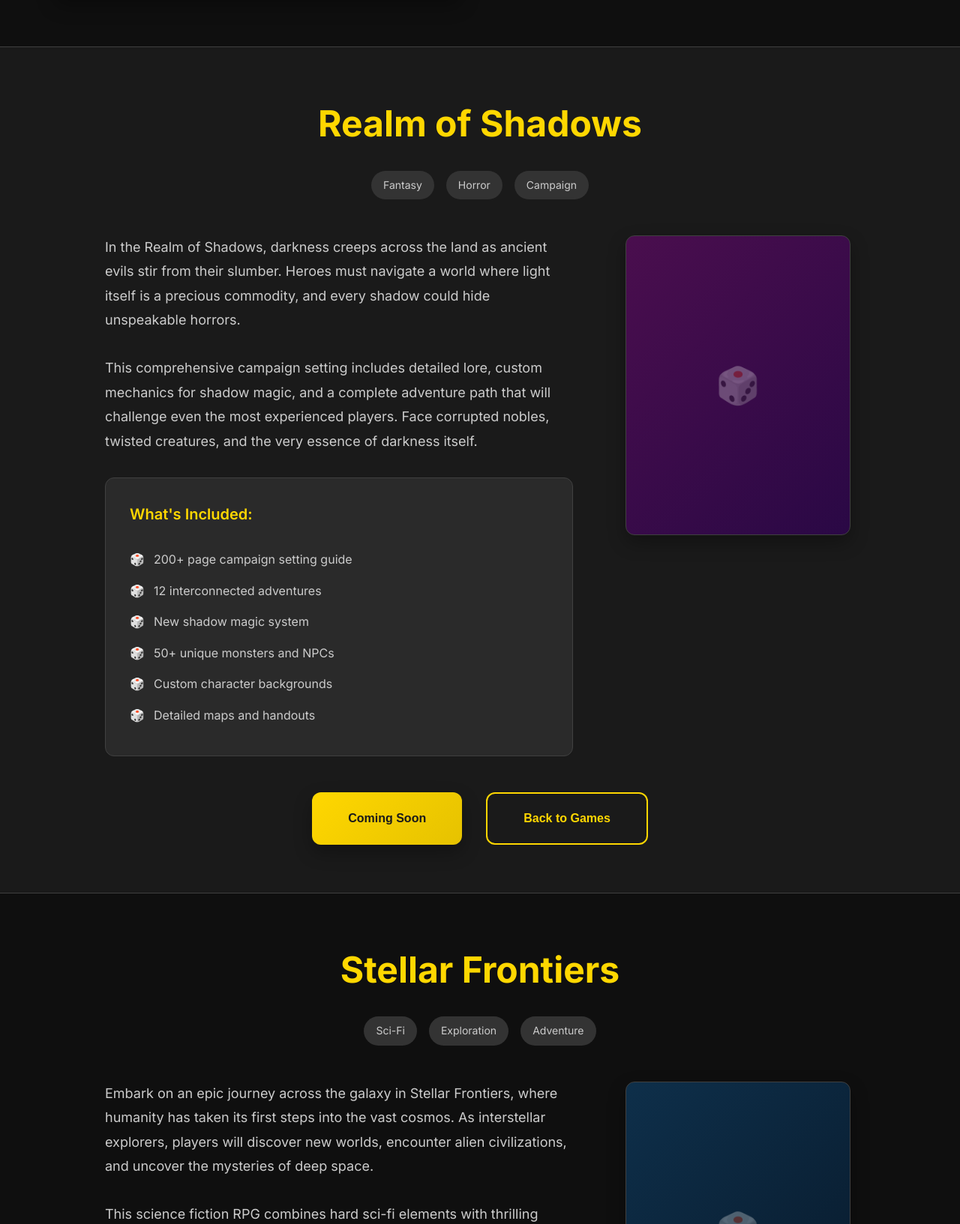
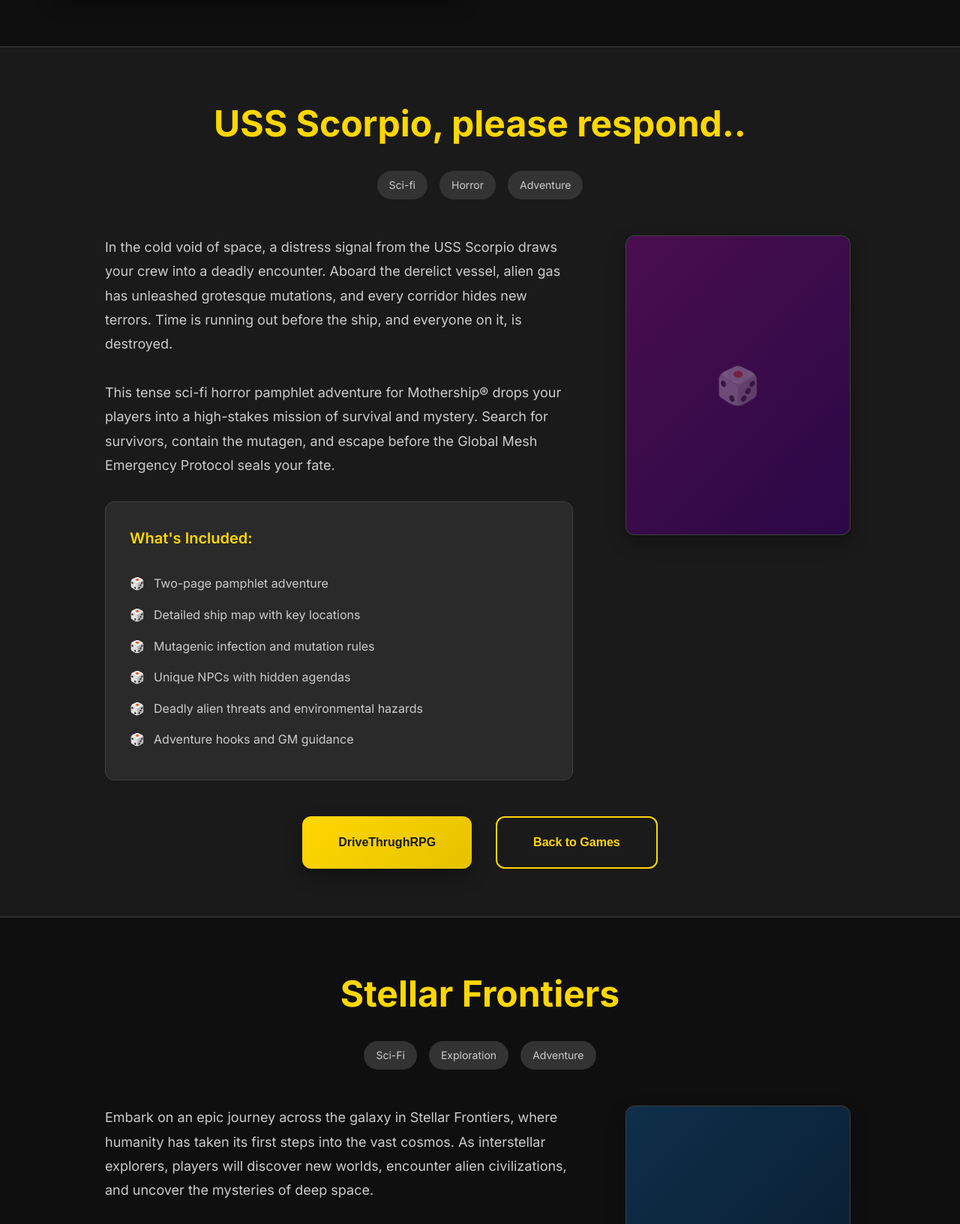
Before and after one commit to rektifier/YellowGoatGames, a plain HTML site: page index.html in a window 1280 px wide. Shown: the part 2161-3794 px from the top of the page at 75% size. Drawn offline with Linux system fonts and the light colour scheme.

Commit message:
Added USS Scorpio

```diff
--- a/index.html
+++ b/index.html
@@ -65,14 +65,14 @@
                             <div class="placeholder-image fantasy"></div>
                         </div>
                         <div class="card-content">
-                            <h3 class="card-title">Realm of Shadows</h3>
-                            <p class="card-description">A dark fantasy adventure where heroes confront ancient evils in a world teetering on the edge of oblivion.</p>
+                            <h3 class="card-title">USS Scorpio, please respond..</h3>
+                            <p class="card-description">A sci-fi horror adventure where survivors face alien mutations aboard a derelict ship adrift in deep space.</p>
                             <div class="card-tags">
-                                <span class="tag">Fantasy</span>
+                                <span class="tag">Sci-fi</span>
                                 <span class="tag">Horror</span>
-                                <span class="tag">Campaign</span>
+                                <span class="tag">Adventure</span>
                             </div>
-                            <button class="card-button" onclick="scrollToSection('realm-of-shadows')">Learn More</button>
+                            <button class="card-button" onclick="scrollToSection('uss-scorpio')">Learn More</button>
                         </div>
                     </div>
 
@@ -111,38 +111,38 @@
             </div>
         </section>
 
-        <section id="realm-of-shadows" class="game-detail-section">
+        <section id="uss-scorpio" class="game-detail-section">
             <div class="container">
                 <div class="game-detail-content">
                     <div class="game-detail-header">
-                        <h2 class="game-detail-title">Realm of Shadows</h2>
+                        <h2 class="game-detail-title">USS Scorpio, please respond..</h2>
                         <div class="game-detail-tags">
-                            <span class="tag">Fantasy</span>
+                            <span class="tag">Sci-fi</span>
                             <span class="tag">Horror</span>
-                            <span class="tag">Campaign</span>
+                            <span class="tag">Adventure</span>
                         </div>
                     </div>
                     <div class="game-detail-body">
                         <div class="game-detail-text">
                     <p class="game-detail-description">
-                                In the Realm of Shadows, darkness creeps across the land as ancient evils stir from their slumber.
-                                Heroes must navigate a world where light itself is a precious commodity, and every shadow could
-                                hide unspeakable horrors.
+                            In the cold void of space, a distress signal from the USS Scorpio draws your crew into a deadly encounter.
+                            Aboard the derelict vessel, alien gas has unleashed grotesque mutations, and every corridor hides new
+                            terrors. Time is running out before the ship, and everyone on it, is destroyed.
                         </p>
                         <p class="game-detail-description">
-                                This comprehensive campaign setting includes detailed lore, custom mechanics for shadow magic,
-                                and a complete adventure path that will challenge even the most experienced players. Face
-                                corrupted nobles, twisted creatures, and the very essence of darkness itself.
+                            This tense sci-fi horror pamphlet adventure for Mothership® drops your players into a high-stakes mission
+                            of survival and mystery. Search for survivors, contain the mutagen, and escape before the Global Mesh
+                            Emergency Protocol seals your fate.
                         </p>
                         <div class="game-features">
                             <h4>What's Included:</h4>
                             <ul>
-                                    <li>200+ page campaign setting guide</li>
-                                    <li>12 interconnected adventures</li>
-                                    <li>New shadow magic system</li>
-                                    <li>50+ unique monsters and NPCs</li>
-                                    <li>Custom character backgrounds</li>
-                                    <li>Detailed maps and handouts</li>
+                                <li>Two-page pamphlet adventure</li>
+                                <li>Detailed ship map with key locations</li>
+                                <li>Mutagenic infection and mutation rules</li>
+                                <li>Unique NPCs with hidden agendas</li>
+                                <li>Deadly alien threats and environmental hazards</li>
+                                <li>Adventure hooks and GM guidance</li>
                             </ul>
                         </div>
                         </div>
@@ -151,7 +151,7 @@
                         </div>
                     </div>
                     <div class="game-detail-footer">
-                        <button class="btn btn-primary">Coming Soon</button>
+                        <button class="btn btn-primary">DriveThrughRPG</button>
                         <button class="btn btn-secondary" onclick="scrollToSection('games')">Back to Games</button>
                     </div>
                 </div>
@@ -258,15 +258,15 @@
                     <div class="about-text">
                         <h2 class="section-title">About Yellow Goat Games</h2>
                         <p class="about-description">
-                            We are passionate creators dedicated to crafting immersive tabletop roleplaying experiences.
-                            Our games blend rich storytelling, innovative mechanics, and stunning artwork to create
-                            unforgettable adventures for players of all experience levels.
+                            Yellow Goat Games is a new indie collaboration between Swedish RPG creators Mikael Ribeiro <i>(USS Scorpio, Please Respond, Atlas Bearing the Heavens)</i> and Tomas Eriksson <i>(Wanted! Borg, Destination Hollow Ground)</i>.
                         </p>
                         <p class="about-description">
-                            Founded by veteran game masters and storytellers, Yellow Goat Games emerged from countless
-                            nights around the gaming table, driven by the belief that the best stories are the ones
-                            we tell together.
+                            Between us, we’ve built derelict starships, wandering gods, and feasts you might regret attending. Our games lean into strange worlds, sharp choices, and stories that stay with you long after the dice stop rolling.
                         </p>
+                        <p class="about-description">
+                            Now, we’ve joined forces to work on our first joint release, Next Stop: Hell’s Gate, a tabletop RPG adventure of cosmic dread, desperate choices, and high stakes. It’s only the beginning, but we’re taking the scenic route through the weird and the wonderful.
+                        </p>
+                       <!--
                         <div class="stats">
                             <div class="stat">
                                 <span class="stat-number">50+</span>
@@ -281,6 +281,7 @@
                                 <span class="stat-label">Award Nominations</span>
                             </div>
                         </div>
+                    -->
                     </div>
                     <div class="about-visual">
                         <img src="public/goat_head_affinity_ready.png" alt="Yellow Goat Games" class="large-logo-image">
```
Lines whose indentation alone changed are shown as unchanged.
